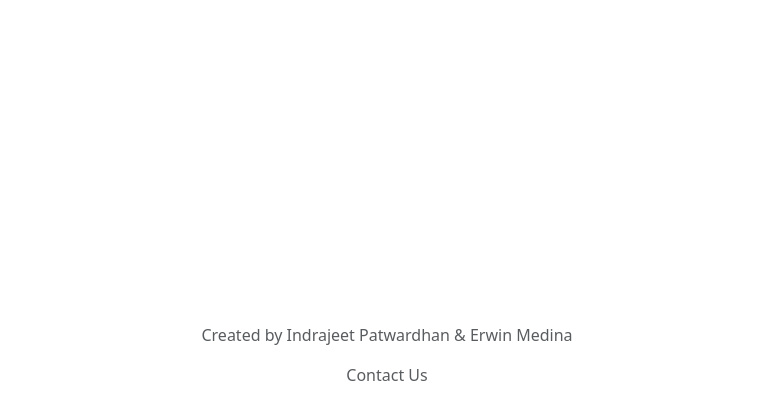
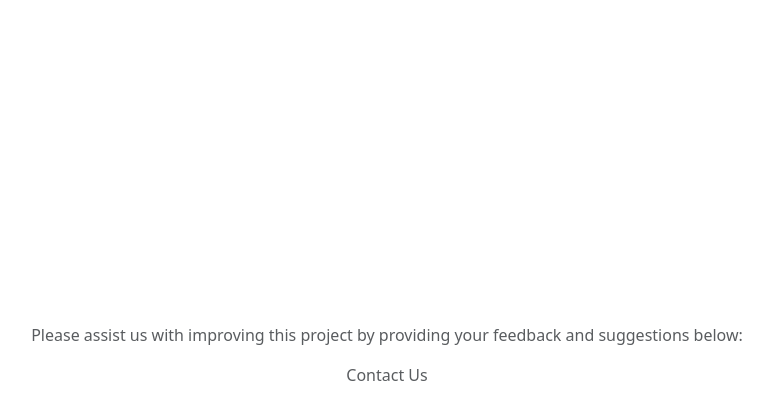
Before and after one commit to erwinmedina/NP_FinancialPredictor, a Django app: page / in a window 1280 px wide. Shown: the part 357-777 px from the top of the page, without its empty margins (253-1026 px from the left). Run offline with Django 4.2, Linux system fonts and the light colour scheme.

Commit message:
Fixed ReadMe

```diff
--- a/templates/home.html
+++ b/templates/home.html
@@ -43,7 +43,7 @@
         </div>
     </body>
     <footer class="footer">
-        <p class="text-center text-muted">Created by Indrajeet Patwardhan & Erwin Medina</p>
+        <p class="text-center text-muted">Please assist us with improving this project by providing your feedback and suggestions below:</p>
         <p class="text-center text-muted"><a href="https://github.com/erwinmedina/NP_FinancialPredictor">Contact Us</a></p>
     </footer>
 </html>
```
